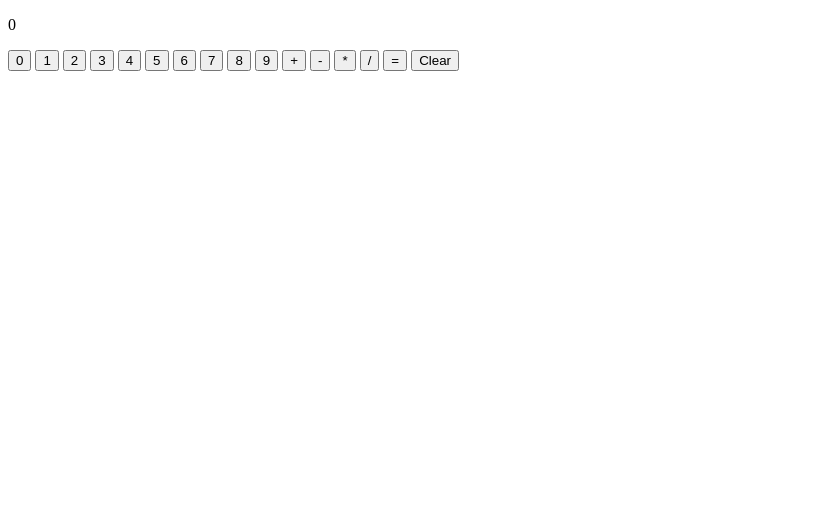
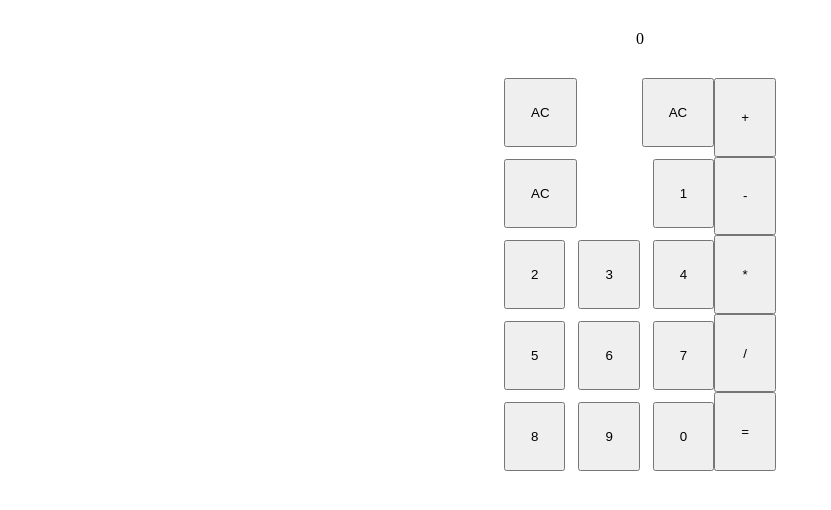
Before and after one commit to ConnorC3/onscreen-calculator, a plain HTML site: page index.html in a window 1280 px wide. Shown: the whole page, without its empty margins (0-831 px from the left). Drawn offline with Linux system fonts and the light colour scheme.

Commit message:
Fix UI later

```diff
--- a/index.html
+++ b/index.html
@@ -7,11 +7,17 @@
     <link rel="stylesheet" href="style.css">
 </head>
 <body>
+    <main class="main">
         <div class="container">
             <div class="display-container">
                 <p class="display"></p>
             </div>
-        <button class="number">0</button>
+
+            <div class="calc-buttons">
+                <div class="numbers">
+                    <button class="clear">AC</button>
+                    <button class="clear">AC</button>
+                    <button class="clear">AC</button>
                     <button class="number">1</button>
                     <button class="number">2</button>
                     <button class="number">3</button>
@@ -21,13 +27,18 @@
                     <button class="number">7</button>
                     <button class="number">8</button>
                     <button class="number">9</button>
+                    <button class="number">0</button>
+                </div>
+                <div class="operators">
                     <button class="operator">+</button>
                     <button class="operator">-</button>
                     <button class="operator">*</button>
                     <button class="operator">/</button>
                     <button class="equals">=</button>
-        <button class="clear">Clear</button>
                 </div>
+            </div>
+        </div>
+    </main>
     <script src="script.js"></script>
 </body>
 </html>
--- a/style.css
+++ b/style.css
@@ -0,0 +1,50 @@
+* {
+    box-sizing: border-box;
+    margin: 0;
+    padding: 0;
+}
+
+.main {
+    display: flex;
+    justify-content: center;
+}
+
+.container {
+    display: flex;
+    flex-direction: column;
+    align-items: center;
+
+    width: 17rem;
+    height: 28rem;
+}
+
+.calc-buttons {
+    display: flex;
+    justify-content: space-between;
+
+}
+
+.display-container {
+    padding: 30px;
+}
+
+.operators {
+    display: flex;
+    flex-direction: column;
+    justify-content: space-between;
+
+}
+
+.numbers {
+    display: flex;
+    flex-wrap: wrap;
+    justify-content: space-between;
+    align-items: space-between;
+    /* flex-basis: 33%; */
+    gap: 12px;
+}
+
+button {
+    padding: 25px;
+    flex-basis: 20%;
+}
```
Lines whose indentation alone changed are shown as unchanged.
